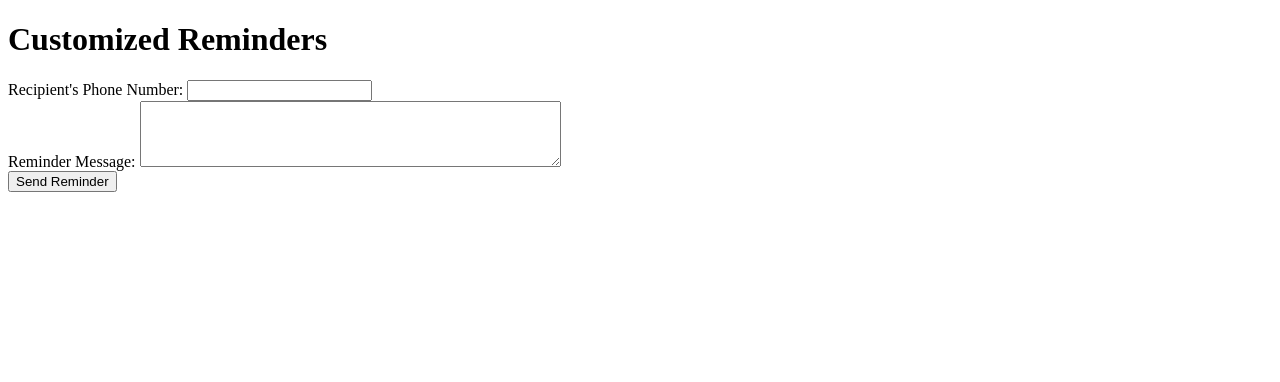
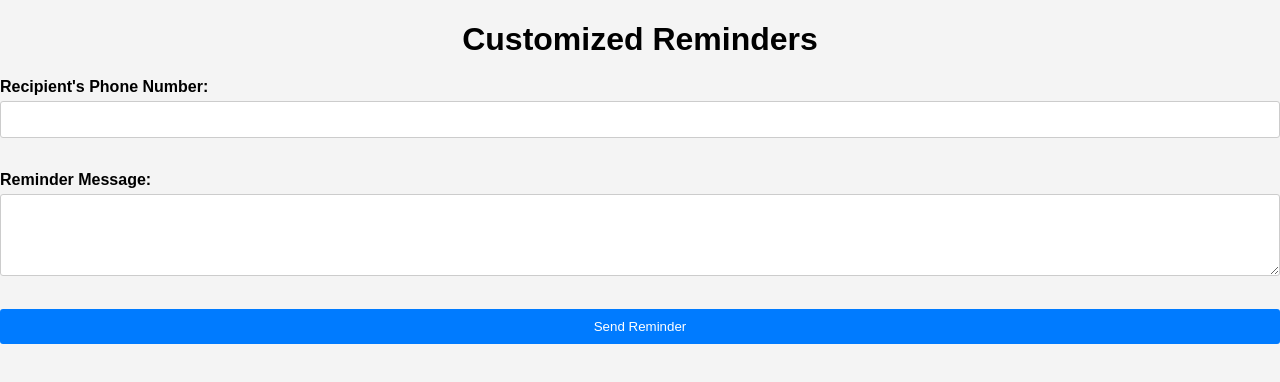
Before and after one commit to hananwanii/kratin-assignment, a website: page public/index.html in a window 1280 px wide. Drawn offline with Linux system fonts and the light colour scheme.

Commit message:
Last commit

```diff
--- a/public/index.html
+++ b/public/index.html
@@ -3,6 +3,7 @@
 <head>
   <meta charset="UTF-8">
   <meta name="viewport" content="width=device-width, initial-scale=1.0">
+  <link rel="stylesheet" href="style.css">
   <title>Reminder System</title>
 </head>
 <body>
--- /dev/null
+++ b/public/style.css
@@ -0,0 +1,58 @@
+body {
+    font-family: Arial, sans-serif;
+    margin: 0;
+    padding: 0;
+    background-color: #f4f4f4;
+  }
+
+  .container {
+    max-width: 600px;
+    margin: 0 auto;
+    padding: 20px;
+    background-color: #fff;
+    border-radius: 5px;
+    box-shadow: 0 2px 4px rgba(0, 0, 0, 0.1);
+  }
+
+  h1 {
+    text-align: center;
+    margin-bottom: 20px;
+  }
+
+  form {
+    display: flex;
+    flex-direction: column;
+  }
+
+  label {
+    font-weight: bold;
+    margin-bottom: 5px;
+  }
+
+  input[type="text"],
+  textarea {
+    padding: 10px;
+    margin-bottom: 15px;
+    border: 1px solid #ccc;
+    border-radius: 3px;
+  }
+
+  button {
+    padding: 10px;
+    background-color: #007bff;
+    color: #fff;
+    border: none;
+    border-radius: 3px;
+    cursor: pointer;
+  }
+
+  button:hover {
+    background-color: #0056b3;
+  }
+
+  p {
+    text-align: center;
+    margin-top: 10px;
+    color: #007bff;
+    font-weight: bold;
+  }
```
Also changed, not shown: reminder.png.
